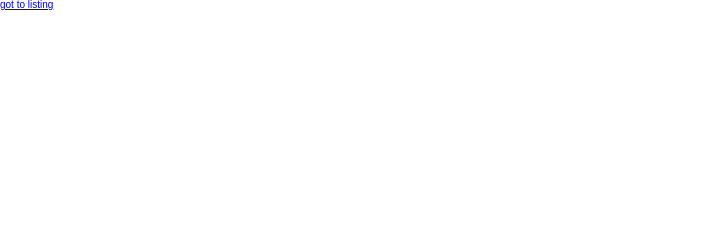
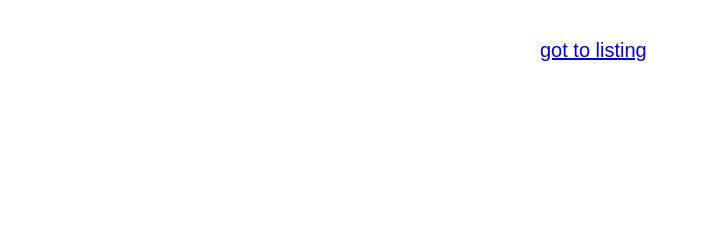
Before and after one commit to ricardovalquin/cherly-saban, a website: page app/index.html in a window 1280 px wide. Shown: the whole page, without its empty margins (0-709 px from the left). Drawn offline with Linux system fonts and the light colour scheme; files that its build step writes are made by us from their sources.

Commit message:
only for testing

```diff
--- a/app/assets/css/_index.scss
+++ b/app/assets/css/_index.scss
@@ -0,0 +1,8 @@
+.go-to-listing {
+  width: 200px;
+  height: 200px;
+  margin: 4rem auto;
+  a {
+    font-size: 2rem;
+  }
+}
--- a/app/index.html
+++ b/app/index.html
@@ -15,7 +15,9 @@
 </head>
 <body>
 <div class="main-content">
-  <a href="/listing.html">got to listing</a>
+  <div class="go-to-listing">
+    <a href="/listing.html">got to listing</a>
+  </div>
 </div>
 <!-- bower:js -->
 <!-- endbower -->
```
Also changed, not shown: app/assets/css/default.css.
